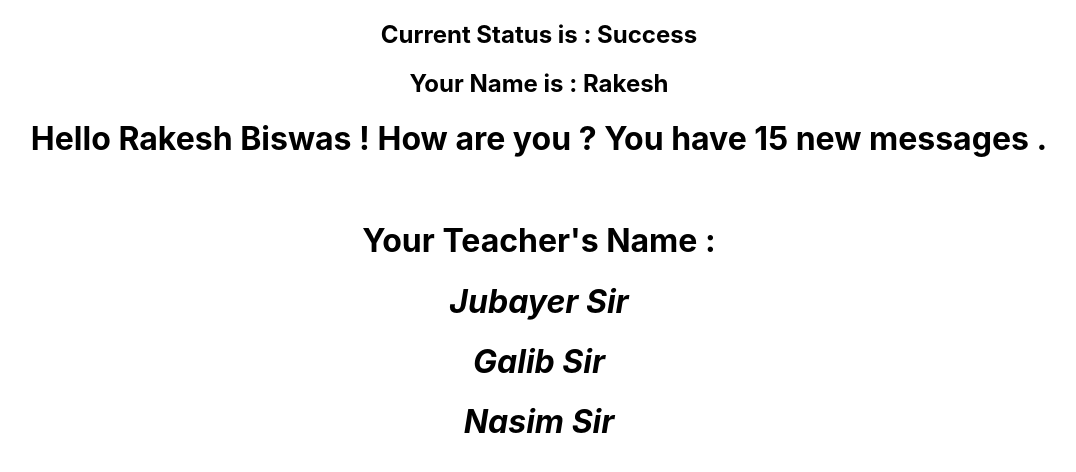
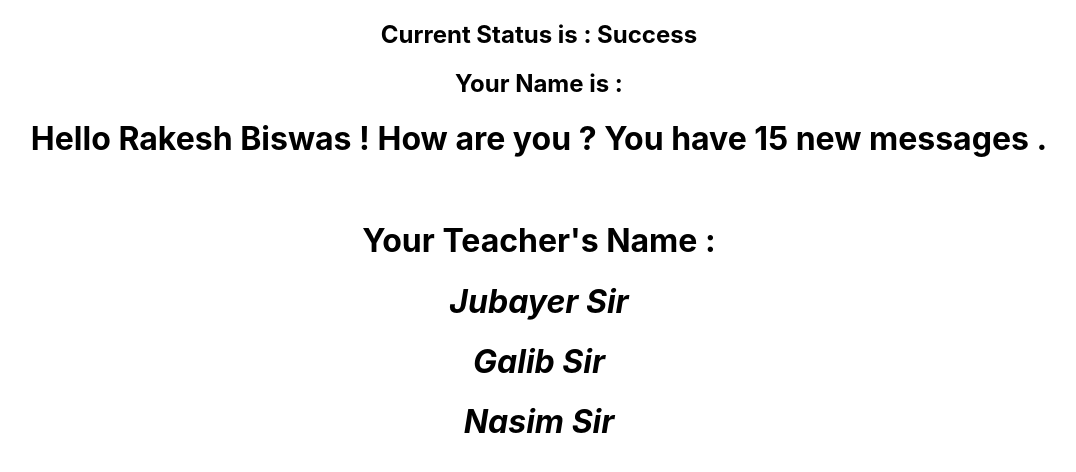
Before and after one commit to Rakesh01999/my-react-typescript, a React (Create React App) app: page / in a window 1280 px wide. Shown: the top 472 px of the page, without its empty margins (101-1177 px from the left). Built offline with nearby package versions, Linux system fonts and the light colour scheme.

Commit message:
data-props made optional

```diff
--- a/src/App.tsx
+++ b/src/App.tsx
@@ -23,7 +23,8 @@ const App: React.FC = () => {
   return (
     // <div className="App">App</div>
     <div className="App">
-      <Status status="Success" data="Rakesh" />
+      {/* <Status status="Success" data="Rakesh" /> */}
+      <Status status="Success" />
       <Container name="Rakesh Biswas" message={15} isLogged={true} />
       <br />
       <h1>Your Teacher's Name :</h1>
--- a/src/components/Status.tsx
+++ b/src/components/Status.tsx
@@ -2,7 +2,7 @@ import React from 'react'
 
 type StatusProps = {
     status: "Success" | "Error" | "Loading" ;
-    data: string;
+    data?: string;
 }
 const Status = (props: StatusProps) => {
   return (
```
